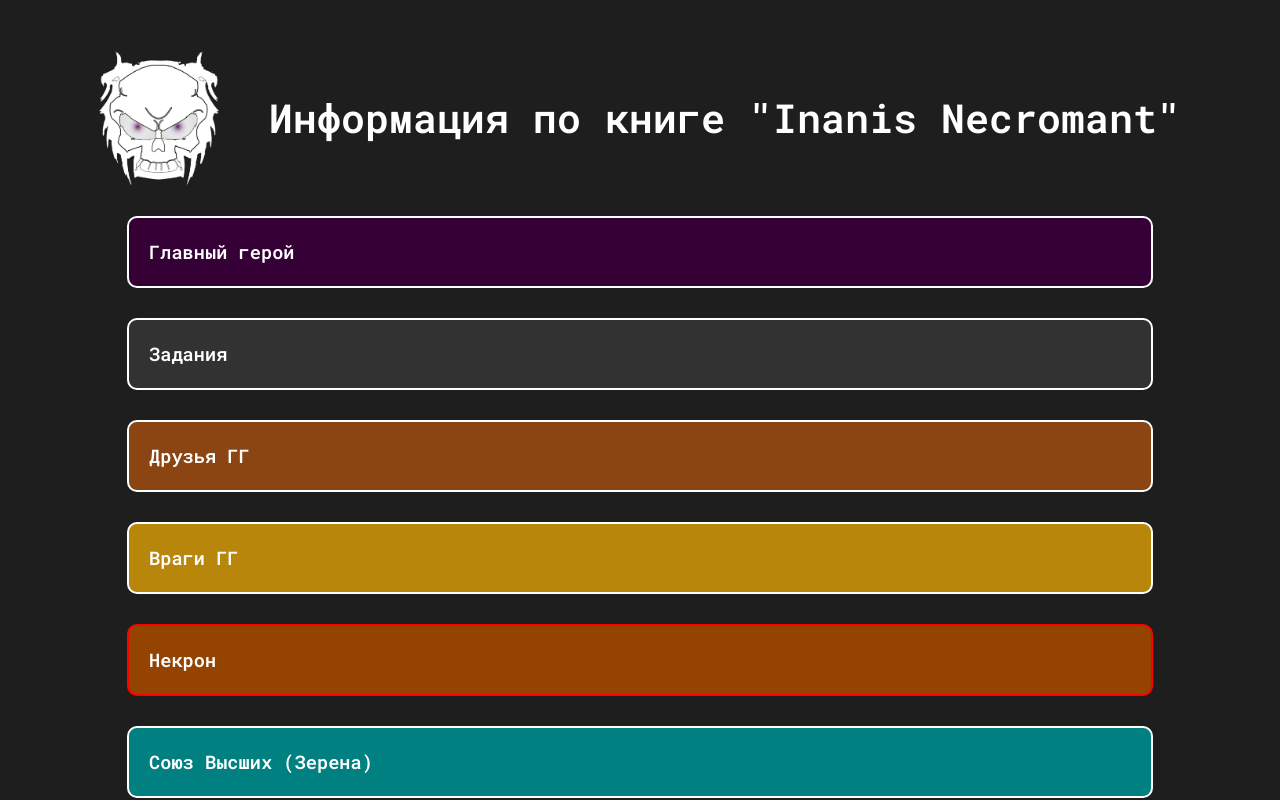
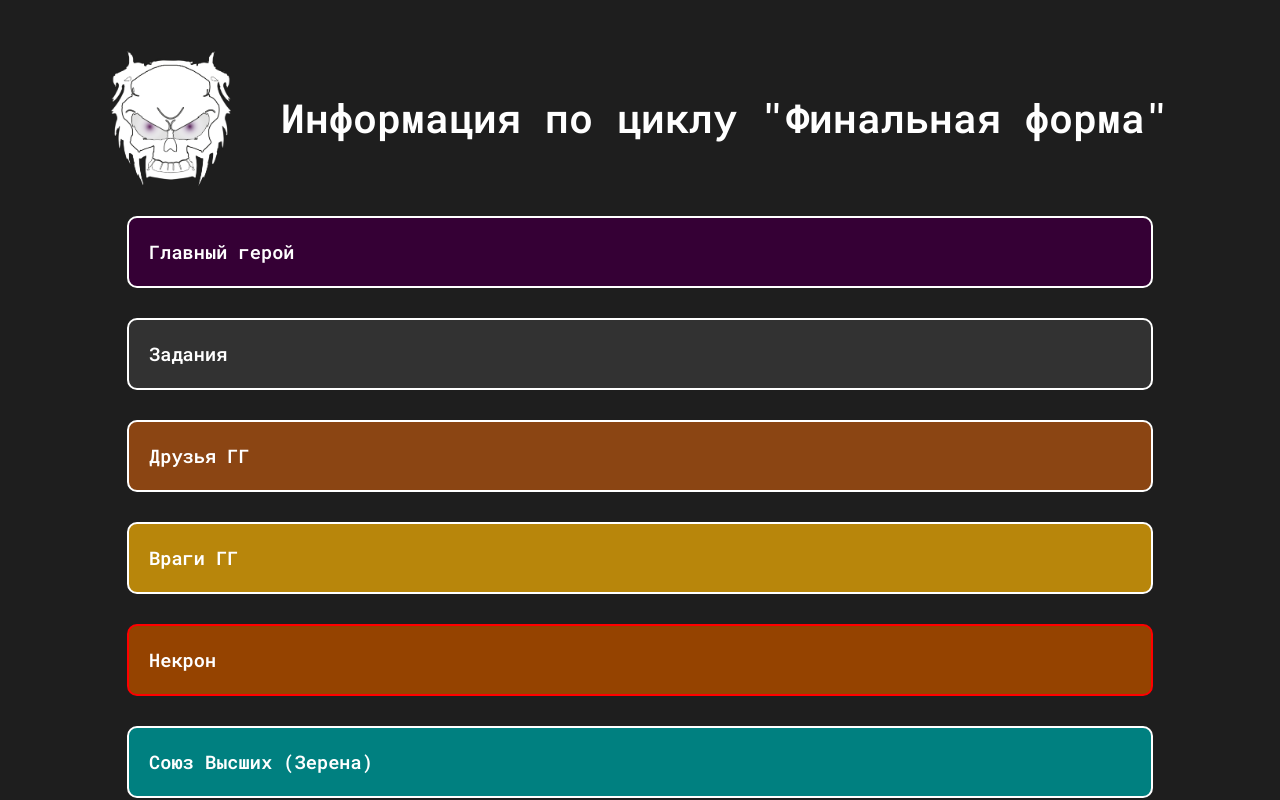
Before and after one commit to AzrailVO/informationAzrailYor, a plain HTML site: page index.html in a window 1280 px wide. Shown: the top 800 px of the page. Drawn offline with nearby package versions, Linux system fonts and the light colour scheme; no server answers.

Commit message:
Update index.html

```diff
--- a/index.html
+++ b/index.html
@@ -7,7 +7,7 @@
 	<link rel="stylesheet" href="https://cdnjs.cloudflare.com/ajax/libs/font-awesome/5.15.2/css/all.min.css" integrity="sha512-HK5fgLBL+xu6dm/Ii3z4xhlSUyZgTT9tuc/hSrtw6uzJOvgRr2a9jyxxT1ely+B+xFAmJKVSTbpM/CuL7qxO8w==" crossorigin="anonymous" >
 	<link rel="stylesheet" href="public/styles/style.css">
 	<link rel="shortcut icon" href="src/img/favicon.png" type="image/png">
-	<title>Персонажи цикла "Финальная форма"</title>
+	<title>Информация по циклу "Финальная форма"</title>
 </head>
 <body class="bg-grey" id="scene">
 	<!-- <div class="site-inputDIV">
@@ -23,7 +23,7 @@
 			<div class="site-head-logo">
 				<img src="src/img/logo.png" alt="" class="w-100 site-head-logo-img">
 			</div>
-			<div class="site-title">Информация по книге "Inanis Necromant"</div>
+			<div class="site-title">Информация по циклу "Финальная форма"</div>
 		</div>
 	</div>
 
```
